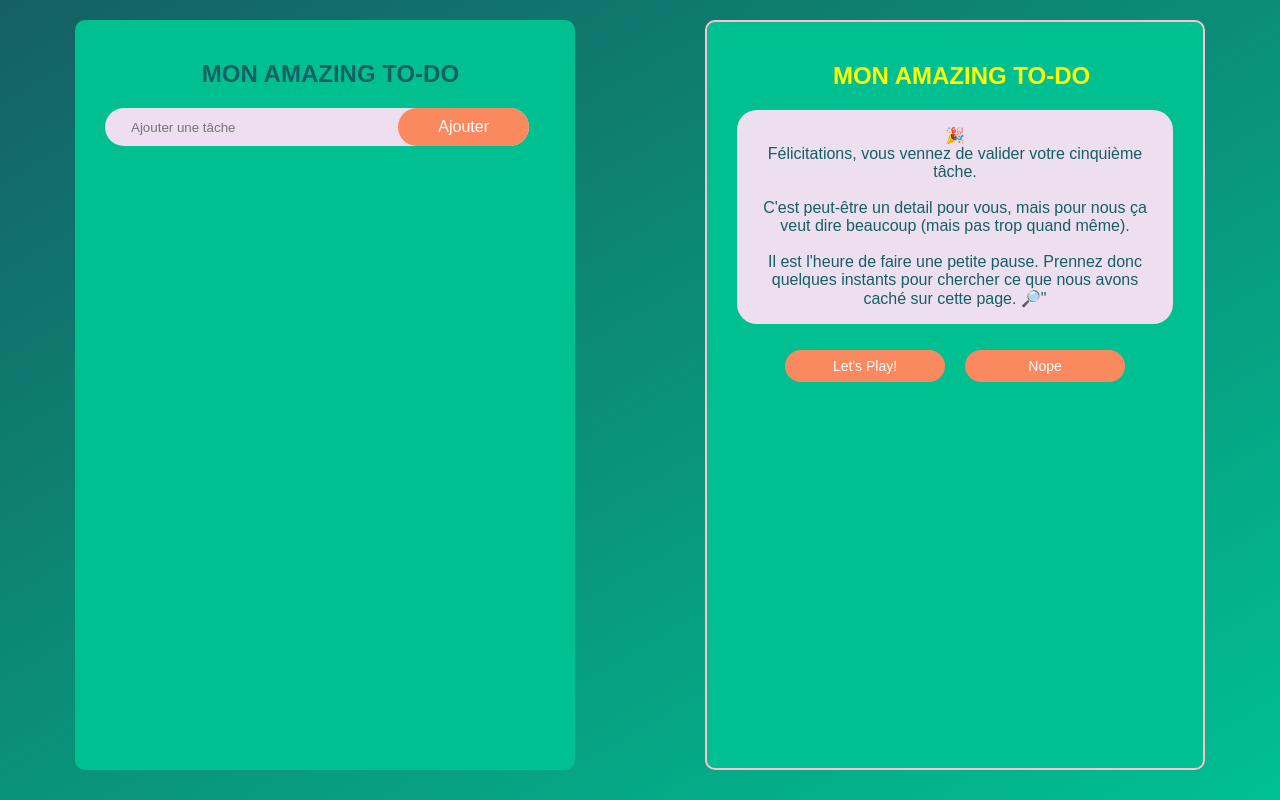
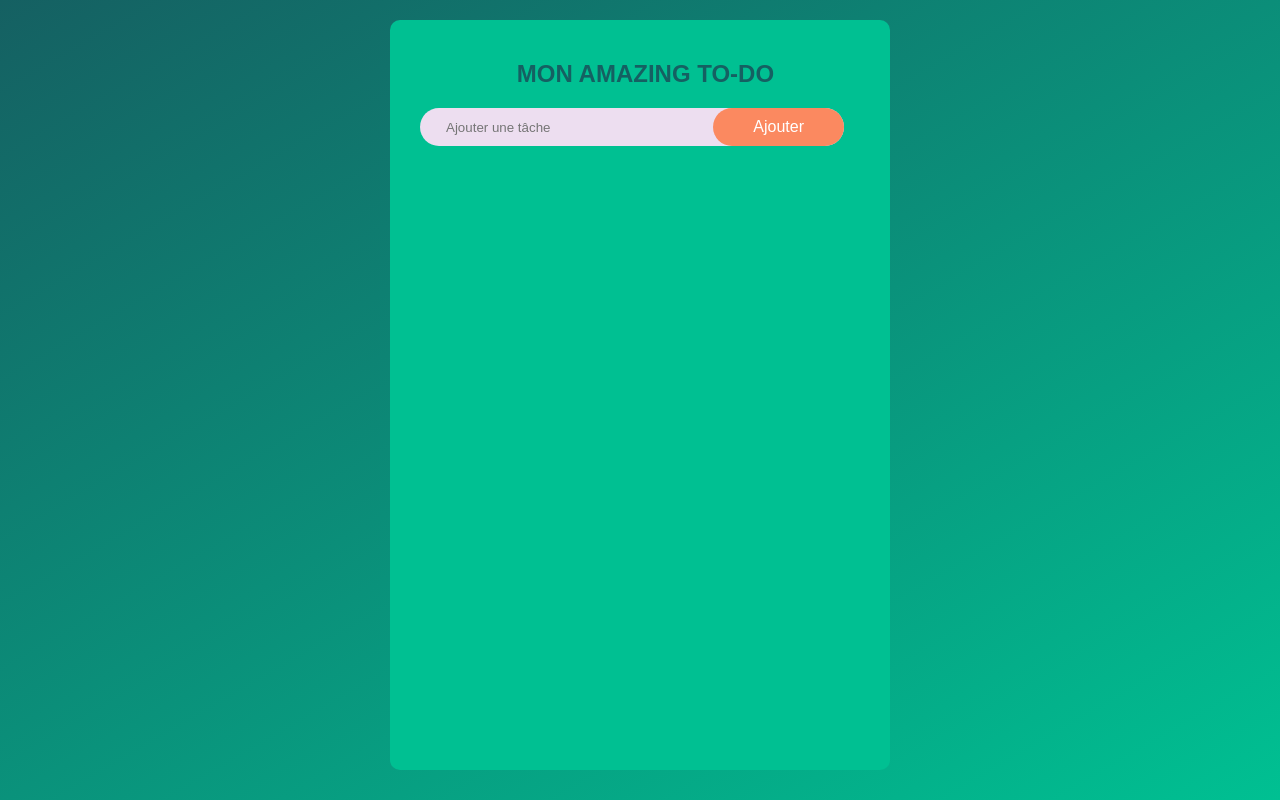
Before and after one commit to mouskit2/extension-navigateur-a-m-k-a, a browser extension: page index.html in a window 1280 px wide. Both pictures are taken after a click on the button "Nope". Drawn offline with Linux system fonts and the light colour scheme.

Commit message:
modification affichage div event et todo

```diff
--- a/script.js
+++ b/script.js
@@ -51,6 +51,8 @@ btnLeft.addEventListener("click", () => {
 
 function endEvent() {
   todoApp.style.display = 'block';
+  eventTask.style.display = 'none';
+
 }
 
 btnRight.addEventListener("click", function (e) {
@@ -63,6 +65,8 @@ function makePageBlack() {
 function taskEvent(){
   console.log("taskEvent running");
   todoApp.style.display = 'none';
+  eventTask.style.display = 'block';
+
   }
 
 function playGameEvent() {
--- a/style.css
+++ b/style.css
@@ -14,7 +14,6 @@
 }
 
 .todo-app {
-    z-index: 1;
     width: 100%;
     max-width: 500px;
     background-color: #00c092;
@@ -128,7 +127,6 @@ hr.dot {
 }
 
 .eventTask {
-    z-index: 10;
     width: 100%;
     max-width: 500px;
     background-color: #00c092;
```
